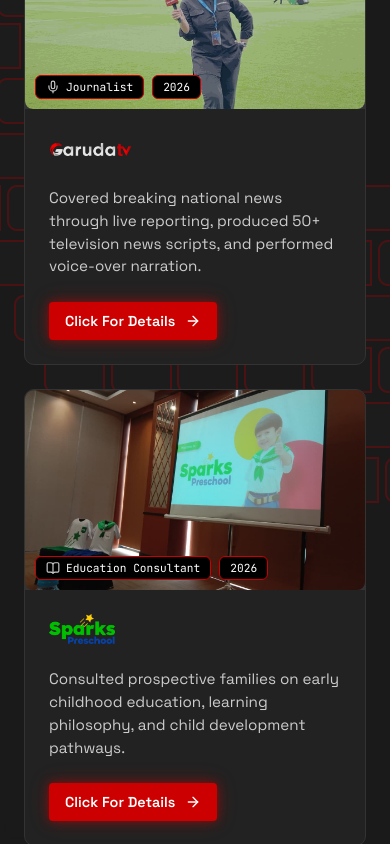
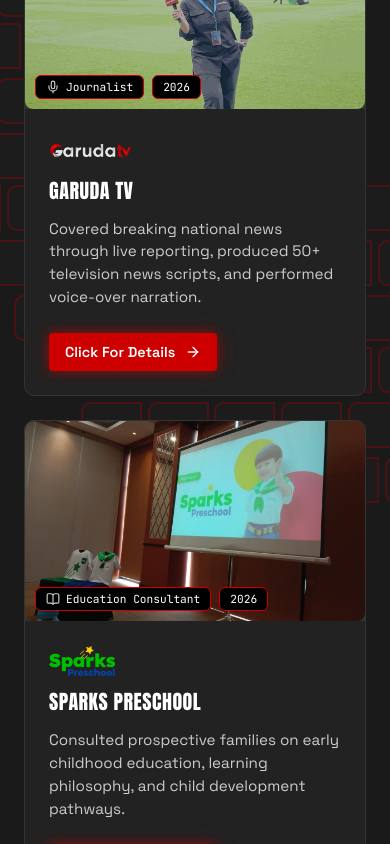
Before and after one commit to ilhamrams2/portofolio-inas, a React (Vite) app: page / in a window 390 px wide. Shown: the part 3520-4364 px from the top of the page. Built offline with nearby package versions, Linux system fonts and the light colour scheme.

Commit message:
feat: add ExperiencesSection component with responsive grid and modal detail view

```diff
--- a/src/components/ExperiencesSection.css
+++ b/src/components/ExperiencesSection.css
@@ -162,10 +162,20 @@
 }
 
 .company-logo {
+  display: flex;
+  align-items: center;
+  margin-bottom: 0.6rem;
+  min-height: 32px;
+}
+
+.card-company-name {
   font-family: 'Anton', sans-serif;
-  color: white;
-  font-size: 1.5rem;
-  margin-bottom: 1rem;
+  color: #ffffff;
+  font-size: 1.25rem;
+  letter-spacing: 0.5px;
+  margin-bottom: 0.75rem;
+  font-weight: normal;
+  text-transform: uppercase;
 }
 
 .card-desc {
--- a/src/components/ExperiencesSection.jsx
+++ b/src/components/ExperiencesSection.jsx
@@ -274,6 +274,7 @@
                     decoding="async"
                   />
                 </div>
+                <h3 className="card-company-name">{exp.companyName}</h3>
                 <p className="card-desc">{exp.description}</p>
                 <button
                   className="cta-btn small-btn"
```
Also changed, not shown: src/assets/images/experience/logo/logo-tvri.svg.
